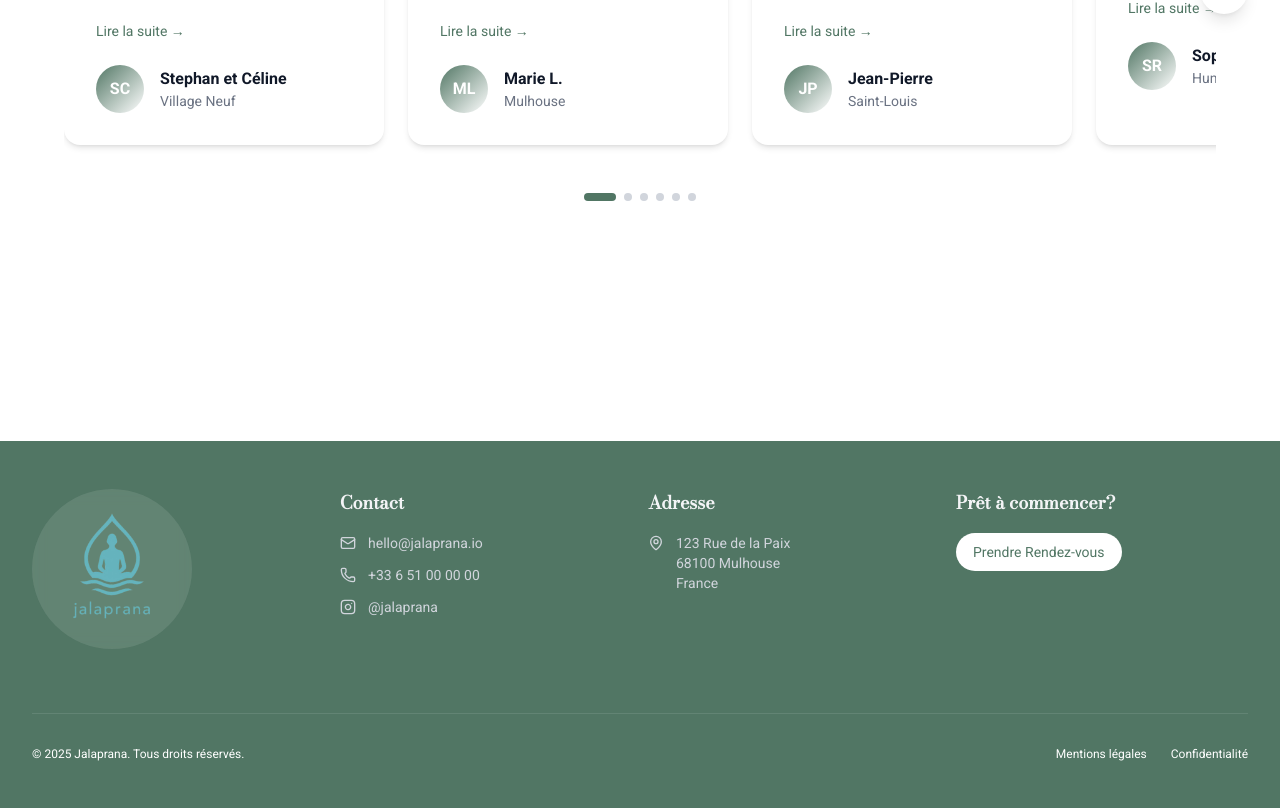
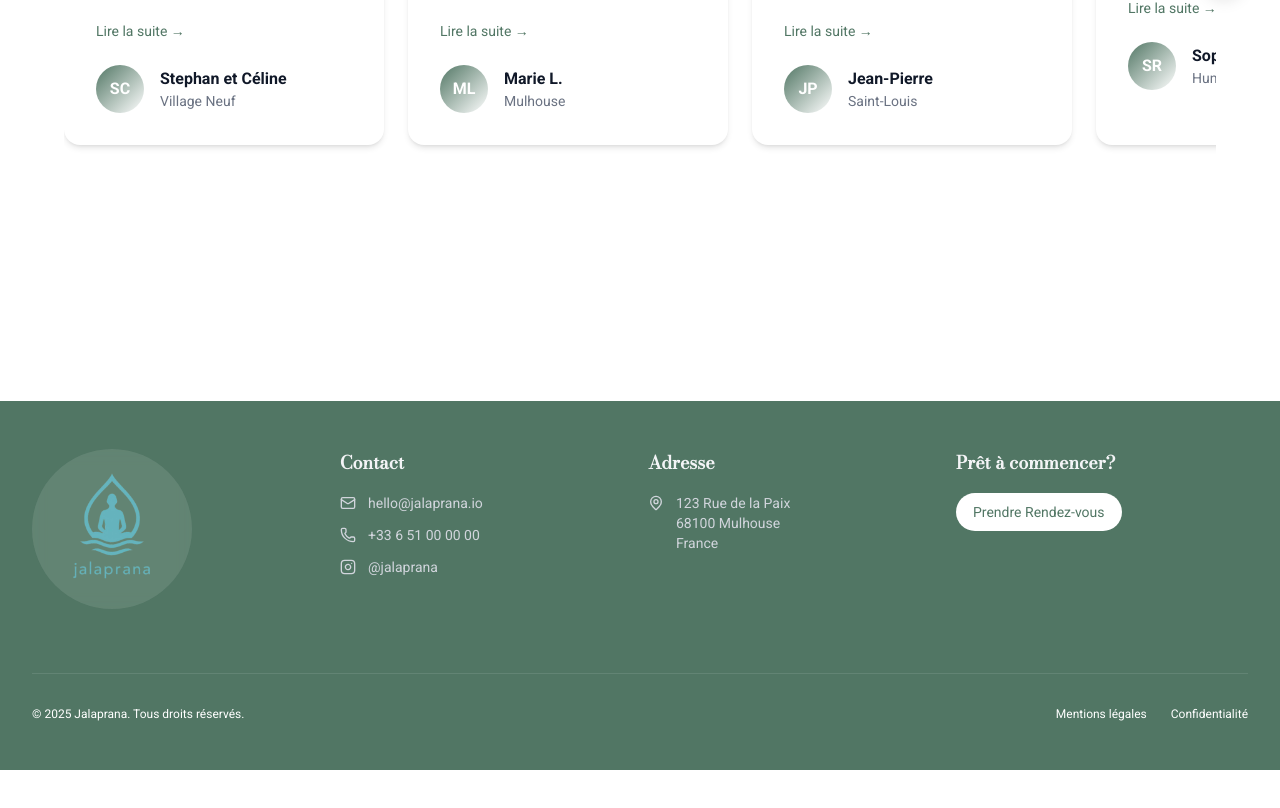
Before and after one commit to dalva-agency/jalaprana, a Next.js app: page / in a window 1280 px wide. Shown: the part 2290-3098 px from the top of the page. After the commit the page ends 3060 px from the top, so only its background shows below. Built offline with nearby package versions, Linux system fonts and the light colour scheme.

Commit message:
chore(testimonials): remove scroll dots at the bottom

```diff
--- a/components/testimonial/carrousel.tsx
+++ b/components/testimonial/carrousel.tsx
@@ -200,23 +200,6 @@ const TestimonialCarousel = () => {
             </div>
           ))}
         </div>
-
-        {/* Scroll Indicators */}
-        <div className="flex justify-center mt-8 gap-2">
-          {testimonials.map((_, index) => (
-            <button
-              key={index}
-              onClick={() => {
-                if (scrollContainerRef.current) {
-                  const scrollPosition = (340 + 24) * index; // card width + gap
-                  scrollContainerRef.current.scrollTo({ left: scrollPosition, behavior: 'smooth' });
-                }
-              }}
-              className={`h-2 rounded-full transition-all duration-300 ${index === 0 ? 'w-8 bg-green-base' : 'w-2 bg-gray-300 hover:bg-gray-400'}`}
-              aria-label={`Aller au témoignage ${index + 1}`}
-            />
-          ))}
-        </div>
       </div>
 
       {/* Modal */}
```
